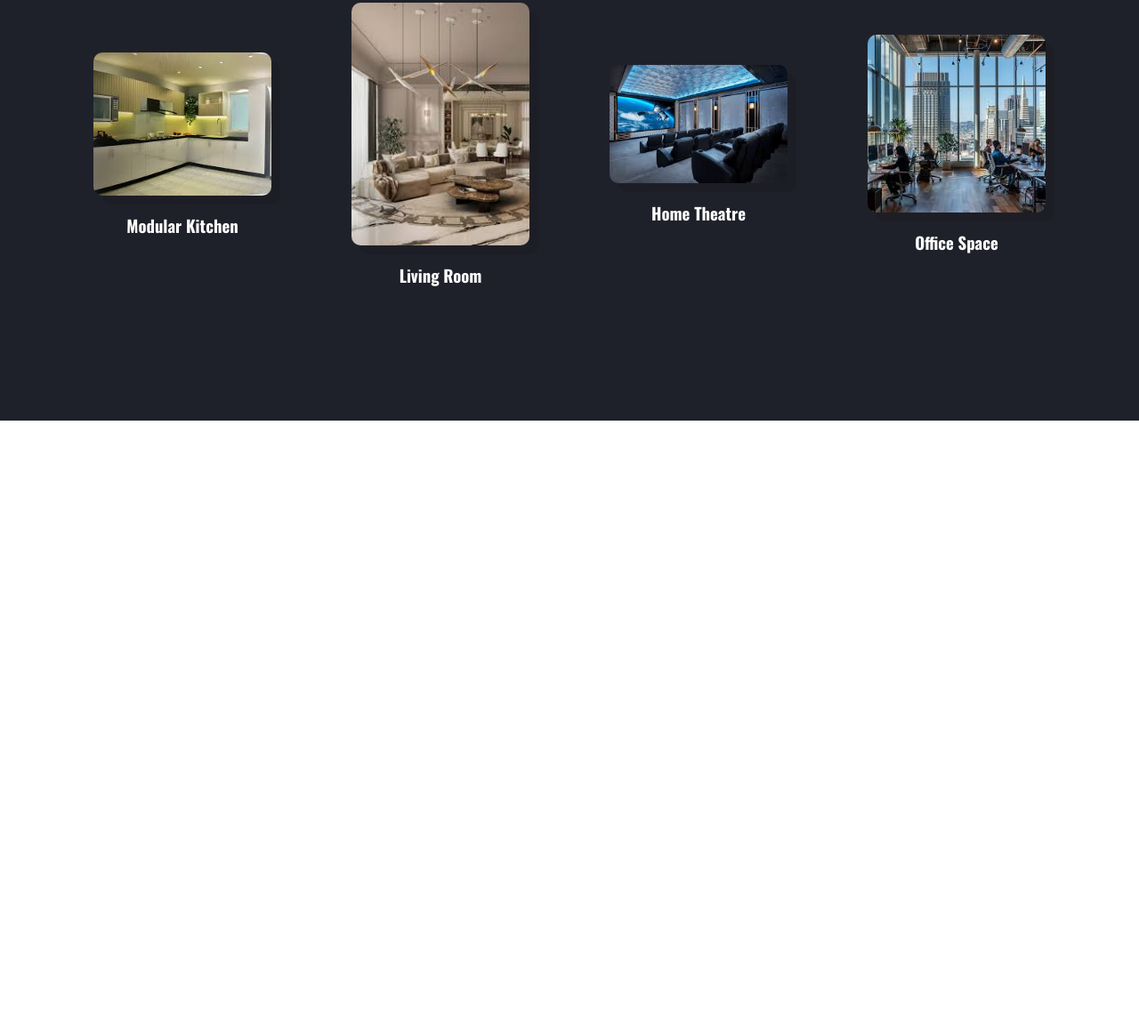
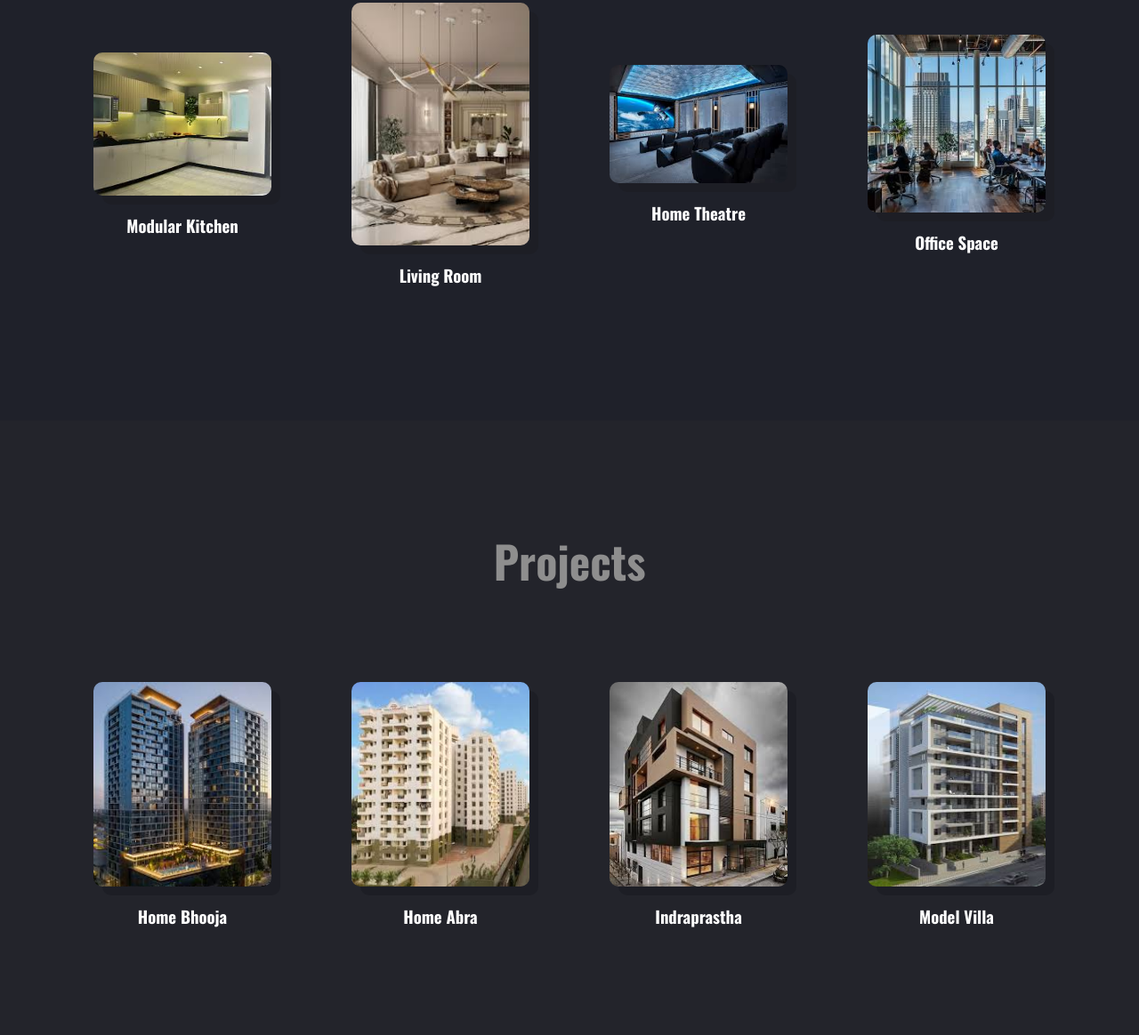
Before and after one commit to Shivamsa/StandAlone, a plain HTML site: page index.html in a window 1280 px wide. Shown: the part 1839-3003 px from the top of the page at 89% size. Before the commit the page ends 2312 px from the top, so only its background shows below. Drawn offline with nearby package versions, Linux system fonts and the light colour scheme; files whose address does not match are found by name.

Commit message:
Projects

```diff
--- a/index.html
+++ b/index.html
@@ -91,6 +91,28 @@
             </div>
         </div>
     </section>
+    <!-- Projects -->
+     <section class="projects">
+        <h2>Projects</h2>
+        <div class="projects-container">
+            <div class="projects-card">
+                <img src="./Assests/p1.jpg" alt="">
+                <h3>Home Bhooja</h3>
+            </div>
+            <div class="projects-card">
+                <img src="./Assests/p2.jpg" alt="">
+                <h3>Home Abra</h3>
+            </div>
+            <div class="projects-card">
+                <img src="./Assests/p3.jpg" alt="">
+                <h3>Indraprastha</h3>
+            </div>
+            <div class="projects-card">
+                <img src="./Assests/p4.jpg" alt="">
+                <h3>Model Villa</h3>
+            </div>
+        </div>
+     </section>
 
 </body>
 
--- a/styles.css
+++ b/styles.css
@@ -154,65 +154,66 @@ li {
 
 /* About Section */
 
-.about{
+.about {
     background-color: #23242B;
     display: flex;
     justify-content: center;
     align-items: center;
     flex-direction: column;
     padding: 150px 0;
-    gap:100px
+    gap: 100px
 }
 
-.about h2{
+.about h2 {
     font-size: 40px;
-    color:#8e8e8e;
+    color: #8e8e8e;
 }
 
-.about .about-container{
-    display:flex;
+.about .about-container {
+    display: flex;
     justify-content: center;
     align-items: center;
     flex-wrap: wrap;
     gap: 180px;
 }
 
-.about .about-container .about-card{
+.about .about-container .about-card {
     width: 300px;
-    display :flex;
+    display: flex;
     align-items: center;
     justify-content: center;
     flex-direction: column;
-    gap:50px
+    gap: 50px
 }
 
-.about .about-container .about-card h3{
+.about .about-container .about-card h3 {
     font-size: 14px;
-    color:white;
+    color: white;
     font-weight: 400;
 }
 
-.about .about-container .about-card p{
+.about .about-container .about-card p {
     color: #717A87;
     font-size: 12px;
     text-align: center;
 }
-.about .about-container .about-card img{
+
+.about .about-container .about-card img {
     width: 120px;
     height: 120px;
 }
 
-@media(max-width:600px){
-    .about{
-        padding:100px 0;
-        gap:50px ;
+@media(max-width:600px) {
+    .about {
+        padding: 100px 0;
+        gap: 50px;
     }
 }
 
 
 
 /* Services section */
-.services{
+.services {
     background-color: #1F212A;
     display: flex;
     justify-content: center;
@@ -222,34 +223,95 @@ li {
     gap: 100px;
 }
 
-.services h2{
+.services h2 {
     font-size: 50px;
-    color:#8e8e8e;
+    color: #8e8e8e;
 }
 
-.services .services-container{
-    display:flex;
+.services .services-container {
+    display: flex;
     justify-content: center;
     align-items: center;
     flex-wrap: wrap;
     gap: 90px;
 }
 
-.services .services-container .services-card{
+.services .services-container .services-card {
     width: 200px;
     display: flex;
     justify-content: center;
     align-items: center;
     flex-direction: column;
-    gap:20px;
+    gap: 20px;
 }
 
-.services .services-container .services-card img{
+.services .services-container .services-card img {
     width: 100%;
     border-radius: 10px;
     box-shadow: 10px 10px #1d1e25;
 }
 
-.services .services-container .services-card h3{
+.services .services-container .services-card h3 {
     color: white;
 }
+
+@media(max-width:600px) {
+    .services {
+        padding: 100px 0;
+        gap: 50px;
+    }
+}
+
+/* Project section */
+
+.projects {
+    background-color: #23242B;
+    display: flex;
+    justify-content: center;
+    align-items: center;
+    flex-direction: column;
+    padding: 120px 0;
+    gap: 100px;
+}
+
+.projects h2 {
+    font-size: 50px;
+    color: #8e8e8e;
+}
+
+.projects .projects-container {
+    display: flex;
+    justify-content: center;
+    align-items: center;
+    flex-wrap: wrap;
+    gap: 90px;
+}
+
+.projects .projects-container .projects-card {
+    width: 200px;
+    display: flex;
+    justify-content: center;
+    align-items: center;
+    flex-direction: column;
+    gap: 20px;
+
+}
+
+.projects .projects-container .projects-card img {
+    width: 100%;
+    height: 230px;
+    border-radius: 10px;
+    box-shadow: 10px 10px #1d1e25;
+}
+
+.projects .projects-container .projects-card h3 {
+    color: white;
+
+}
+
+@media(max-width:600px) {
+    .projects {
+        padding: 100px 0;
+        gap: 50px;
+    }
+}
```
Also changed, not shown: Assests/p1.jpg (added), Assests/p2.jpg (added), Assests/p3.jpg (added), Assests/p4.jpg (added).
